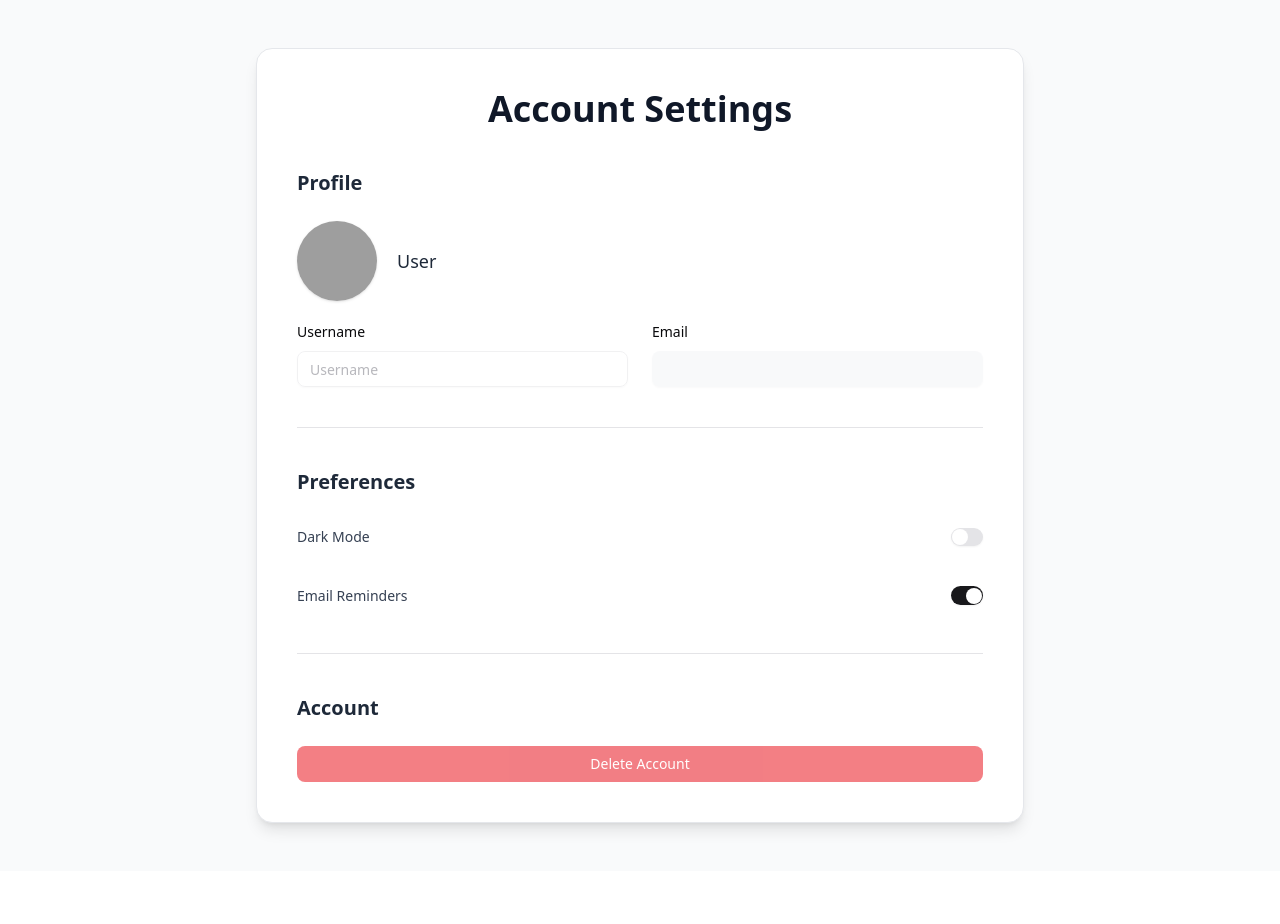
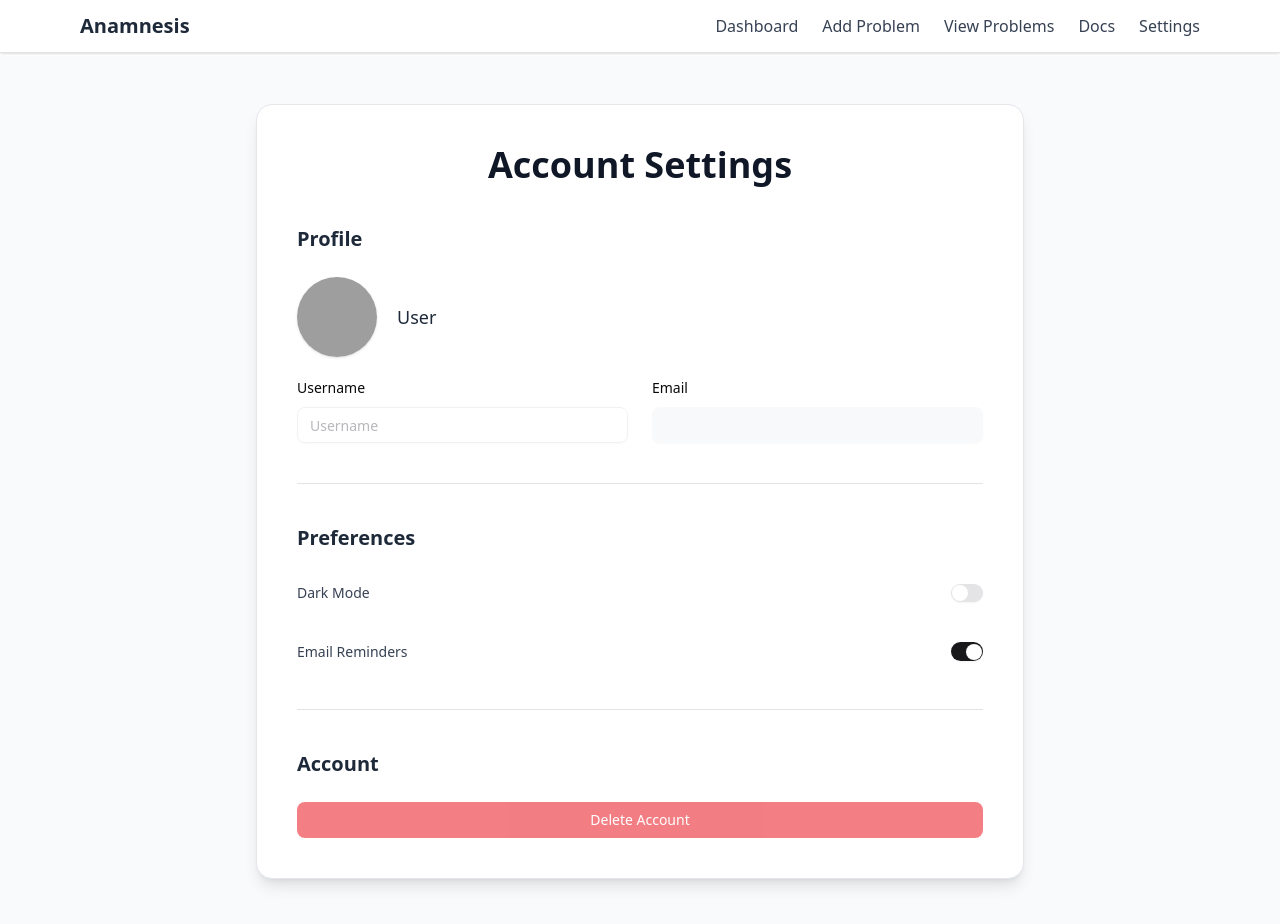
Before and after one commit to NithishMR/leetcode-recurse, a Next.js app in the folder leetcode-recurse/: page /account-settings in a window 1280 px wide. Shown: the top 924 px of the page. Before the commit the page ends 871 px from the top, so only its background shows below. Built offline with nearby package versions, Linux system fonts and the light colour scheme; no server answers; grey boxes are pictures that could not be loaded.

Commit message:
added navbar and fixed spacing issue

```diff
--- /dev/null
+++ b/leetcode-recurse/src/app/Navbar.tsx
@@ -0,0 +1,67 @@
+"use client";
+
+import { useEffect, useState } from "react";
+import Link from "next/link";
+
+export default function Navbar() {
+  const [visible, setVisible] = useState(true);
+  const [lastScrollY, setLastScrollY] = useState(0);
+
+  const controlNavbar = () => {
+    if (typeof window === "undefined") return;
+
+    if (window.scrollY > lastScrollY) {
+      // scrolling down → hide
+      setVisible(false);
+    } else {
+      // scrolling up → show
+      setVisible(true);
+    }
+
+    setLastScrollY(window.scrollY);
+  };
+
+  useEffect(() => {
+    window.addEventListener("scroll", controlNavbar);
+    return () => window.removeEventListener("scroll", controlNavbar);
+  }, [lastScrollY]);
+
+  return (
+    <div
+      className={` fixed top-0 left-0 right-0 z-50 bg-white shadow-sm border-b transition-transform duration-300 ${
+        visible ? "translate-y-0" : "-translate-y-full"
+      }`}
+    >
+      <nav className="max-w-6xl mx-auto px-4 py-3 flex justify-between items-center">
+        {/* LOGO */}
+        <Link href="/" className="text-xl font-bold text-gray-800">
+          Anamnesis
+        </Link>
+
+        {/* LINKS */}
+        <div className="hidden sm:flex space-x-6 text-gray-700 font-medium">
+          <Link href="/dashboard" className="hover:text-blue-600">
+            Dashboard
+          </Link>
+          <Link href="/problems" className="hover:text-blue-600">
+            Add Problem
+          </Link>
+          <Link href="/view-problems" className="hover:text-blue-600">
+            View Problems
+          </Link>
+          <Link href="/docs" className="hover:text-blue-600">
+            Docs
+          </Link>
+          <Link href="/account-settings" className="hover:text-blue-600">
+            Settings
+          </Link>
+        </div>
+
+        {/* MOBILE MENU BUTTON (optional) */}
+        <div className="sm:hidden">
+          <span className="text-gray-700">☰</span>
+        </div>
+      </nav>
+    </div>
+  );
+}
--- a/leetcode-recurse/src/app/account-settings/page.tsx
+++ b/leetcode-recurse/src/app/account-settings/page.tsx
@@ -17,7 +17,7 @@ export default function AccountSettings() {
   const [emailReminders, setEmailReminders] = useState(true);
 
   return (
-    <div className="min-h-screen bg-gray-50 dark:bg-black flex items-start justify-center py-6 px-3 sm:py-12 sm:px-4">
+    <div className="min-h-screen bg-gray-50 dark:bg-black flex items-start justify-center py-6 px-3 sm:py-12 sm:px-4 mt-14">
       <div className="w-full max-w-3xl bg-white dark:bg-zinc-900 rounded-xl sm:rounded-2xl shadow-lg p-6 sm:p-10 space-y-10 border border-gray-200 dark:border-zinc-800">
         {/* Header */}
         <h1 className="text-3xl sm:text-4xl font-bold text-center text-gray-900 dark:text-white">
--- a/leetcode-recurse/src/app/dashboard/page.tsx
+++ b/leetcode-recurse/src/app/dashboard/page.tsx
@@ -124,7 +124,7 @@ export default function Dashboard() {
   const { problemCount, reviewedToday, pendingToday, overdue } = data;
 
   return (
-    <div className="px-6 py-8">
+    <div className="px-6 py-8 mt-10">
       <h1 className="text-center text-3xl font-bold tracking-tight mb-10">
         Your Progress & Analytics
       </h1>
--- a/leetcode-recurse/src/app/dashboard/recent-activity/page.tsx
+++ b/leetcode-recurse/src/app/dashboard/recent-activity/page.tsx
@@ -141,7 +141,7 @@ export default function RecentActivityLog() {
   if (error) return <p className="text-red-500">Failed to load activity</p>;
 
   return (
-    <div className="bg-white p-6 rounded-2xl shadow border border-gray-100">
+    <div className="bg-white p-6 rounded-2xl shadow border border-gray-100 mt-20">
       <h2 className="text-xl font-bold text-gray-900 mb-4">Recent Activity</h2>
 
       {data.length === 0 ? (
--- a/leetcode-recurse/src/app/dashboard/upcoming-reviews/page.tsx
+++ b/leetcode-recurse/src/app/dashboard/upcoming-reviews/page.tsx
@@ -44,7 +44,7 @@ export default function UpcomingReviews() {
     );
 
   return (
-    <div className=" bg-white p-6 rounded-2xl shadow-md border border-gray-100">
+    <div className=" bg-white p-6 rounded-2xl shadow-md border border-gray-100 mt-14">
       <h2 className="text-xl font-semibold mb-4 text-gray-800">
         Upcoming Reviews (Next 7 Days)
       </h2>
--- a/leetcode-recurse/src/app/docs/page.tsx
+++ b/leetcode-recurse/src/app/docs/page.tsx
@@ -2,7 +2,7 @@ import Link from "next/link";
 
 export default function Documentation() {
   return (
-    <div className="min-h-screen bg-white text-gray-800 px-4 sm:px-6 py-12">
+    <div className="min-h-screen bg-white text-gray-800 px-4 sm:px-6 py-12 mt-14">
       {/* HEADER */}
       <header className="text-center mb-12 sm:mb-16">
         <h1 className="text-3xl sm:text-4xl font-bold">📘 Documentation</h1>
--- a/leetcode-recurse/src/app/layout.tsx
+++ b/leetcode-recurse/src/app/layout.tsx
@@ -3,6 +3,7 @@ import type { Metadata } from "next";
 import { Geist, Geist_Mono } from "next/font/google";
 import { SessionProvider } from "next-auth/react";
 import "./globals.css";
+import Navbar from "./Navbar";
 
 // const geistSans = Geist({
 //   variable: "--font-geist-sans",
@@ -28,6 +29,7 @@ export default function RootLayout({
     <html lang="en">
       <body>
         <SessionProvider refetchInterval={0} refetchOnWindowFocus={false}>
+          <Navbar />
           {children}
         </SessionProvider>
       </body>
--- a/leetcode-recurse/src/app/problems/page.tsx
+++ b/leetcode-recurse/src/app/problems/page.tsx
@@ -108,7 +108,7 @@ const ProblemAdditionPage = () => {
   };
 
   return (
-    <div className="min-h-screen bg-gray-50 flex flex-col items-center justify-start p-6 space-y-8">
+    <div className="min-h-screen bg-gray-50 flex flex-col items-center justify-start p-6 space-y-8 mt-14">
       <div className="w-full max-w-4xl bg-white shadow-xl rounded-2xl p-8 grid grid-cols-1 md:grid-cols-2 gap-6">
         <h1 className="col-span-1 md:col-span-2 text-3xl font-bold text-gray-800 text-center mb-6">
           Add a New Problem
--- a/leetcode-recurse/src/app/view-problems/[id]/page.tsx
+++ b/leetcode-recurse/src/app/view-problems/[id]/page.tsx
@@ -95,7 +95,7 @@ export default function ProblemDetails() {
     );
 
   return (
-    <div className="min-h-screen bg-gray-50 py-12">
+    <div className="min-h-screen bg-gray-50 py-12 mt-10">
       <div className="max-w-4xl mx-auto space-y-10 px-4">
         {/* HEADER */}
         <div className="bg-white p-8 shadow-lg rounded-2xl border flex justify-between items-center">
--- a/leetcode-recurse/src/app/view-problems/page.tsx
+++ b/leetcode-recurse/src/app/view-problems/page.tsx
@@ -215,7 +215,7 @@ function ProblemsViewPage() {
       </div>
     );
   return (
-    <div className="">
+    <div className="mt-14">
       <div className="flex justify-center py-6">
         <div className="w-full max-w-6xl bg-white p-6 rounded-xl shadow-sm">
           <div className="flex flex-row justify-around items-center relative">
```
Also changed, not shown: leetcode-recurse/src/app/page.tsx (+24 -7 lines).
